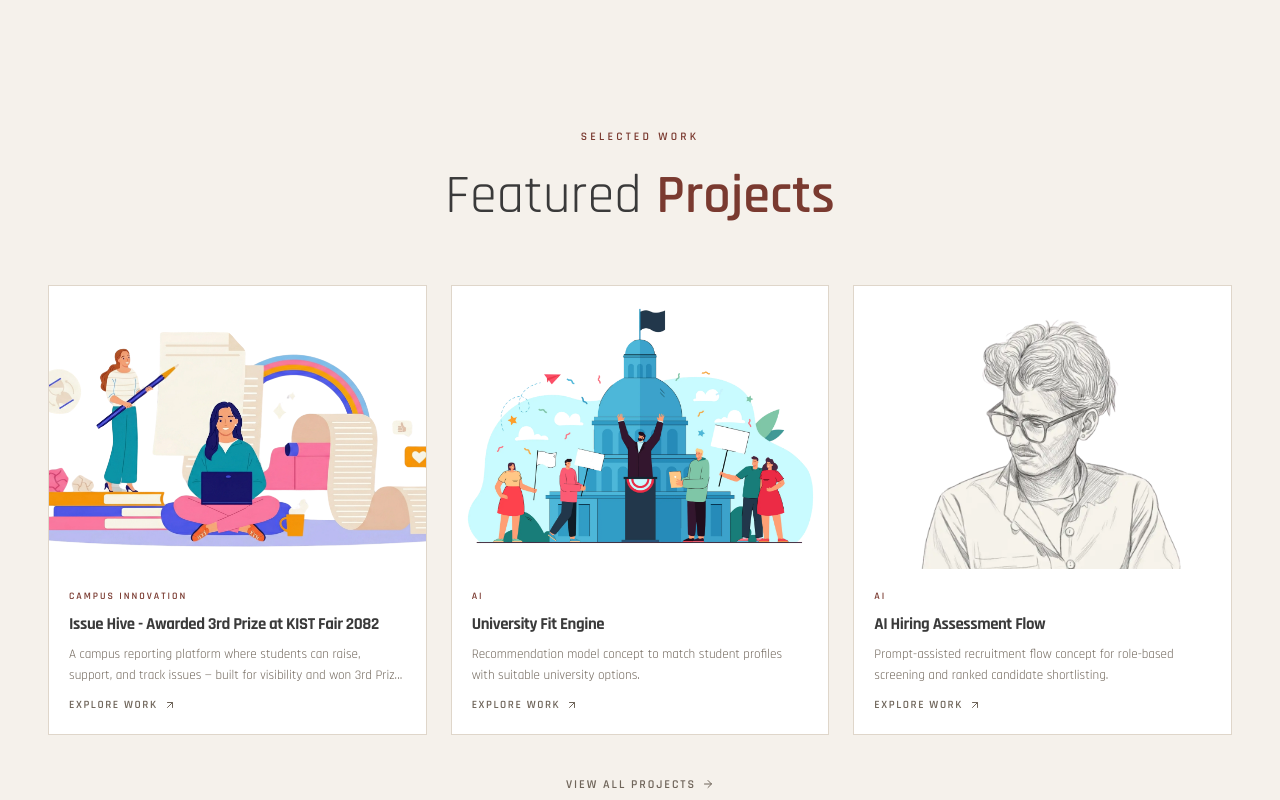
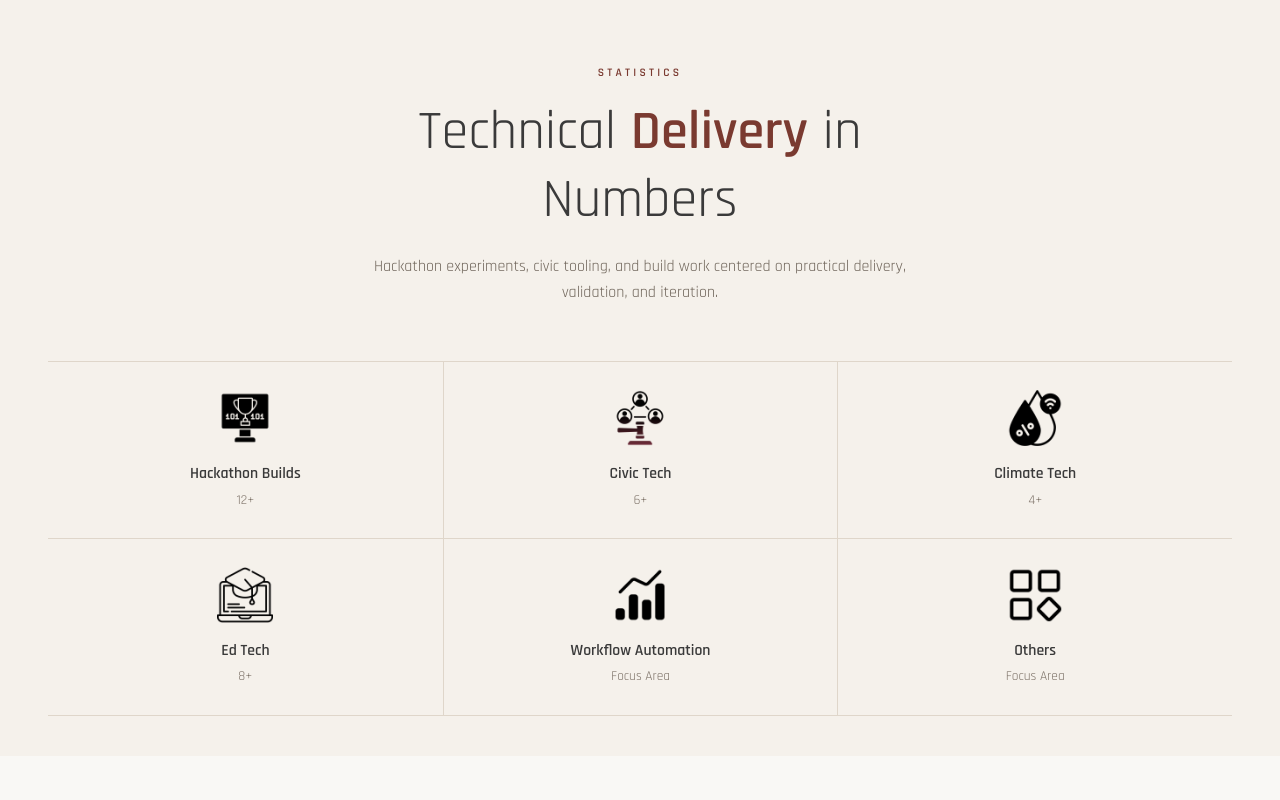
Before and after one commit to dhirendraxd/dhiren_website, a React (Vite) app: page /tech-projects in a window 1280 px wide. Shown: the part 800-1600 px from the top of the page. After the commit the page ends 1556 px from the top, so only its background shows below. Built offline with nearby package versions, Linux system fonts and the light colour scheme; the HTML template or start-up script is replaced by a standard one.

Commit message:
refactor: remove redundant "Selected Work" section from Service Showcase and clean up ProjectsPage

```diff
--- a/src/pages/SelectedProjects.tsx
+++ b/src/pages/SelectedProjects.tsx
@@ -140,10 +140,6 @@ const ProjectsPage = () => {
 				>
 					{/* Hero */}
 					<div className="mb-16">
-						<div className="flex items-center gap-3 mb-5">
-							<span className="h-px w-5 bg-[#7A3A30]" aria-hidden="true" />
-							<p className="text-[0.68rem] font-semibold uppercase tracking-[0.34em] text-[#7A3A30]">Selected Work</p>
-						</div>
 						<div className="flex flex-col gap-6 md:flex-row md:items-end md:justify-between">
 							<h1 className="font-rajdhani text-[clamp(2.8rem,5.5vw,5.5rem)] font-bold leading-[0.9] tracking-[-0.02em] text-[#3a3a3a] max-w-2xl">
 								Things I've<br />Made
--- a/src/pages/ServiceShowcase.tsx
+++ b/src/pages/ServiceShowcase.tsx
@@ -979,71 +979,6 @@ const ServiceShowcase = ({ forcedSlug }: ServiceShowcaseProps) => {
           </div>
         </section>
 
-        {relatedProjects.length > 0 && (
-          <section className="bg-[#f5f1eb] px-5 pb-8 pt-14 text-[#3a3a3a] sm:px-8 sm:pb-10 sm:pt-16 md:px-12">
-            <div className="mx-auto max-w-[74rem]">
-              <div className="mx-auto max-w-[38rem] text-center">
-                <p className="text-[0.72rem] font-semibold uppercase tracking-[0.28em] text-[#7A3A30]">Selected Work</p>
-                <h2 className="mt-4 font-rajdhani text-[2.25rem] font-normal leading-tight sm:text-[3rem] lg:text-[3.4rem]">
-                  Featured <span className="font-semibold text-[#7A3A30]">Projects</span>
-                </h2>
-              </div>
-
-              <div className="mt-12 grid grid-cols-1 gap-6 sm:grid-cols-3 lg:mt-14">
-                {relatedProjects.map((project, index) => (
-                  <Link
-                    key={project.slug}
-                    to={`/projects/${project.slug}`}
-                    className="group block overflow-hidden border border-[#dfd6ca] bg-white transition-colors duration-300 hover:border-[#7A3A30]/40"
-                  >
-                    <div className="relative overflow-hidden">
-                      {project.image ? (
-                        <img
-                          src={project.image}
-                          alt={`${project.title} preview`}
-                          loading="lazy"
-                          decoding="async"
-                          width={640}
-                          height={480}
-                          className="aspect-[4/3] w-full object-cover transition-transform duration-700 group-hover:scale-[1.04]"
-                        />
-                      ) : (
-                        <div className="flex aspect-[4/3] w-full items-end p-6 bg-[linear-gradient(135deg,#f0e8de_0%,#e0d0be_100%)]">
-                          <div className="text-lg font-bold leading-tight tracking-tight text-[#3a3a3a]">{project.title}</div>
-                        </div>
-                      )}
-                      <span className="absolute right-3 top-3 font-mono text-[0.55rem] tabular-nums text-white/50 select-none">
-                        {String(index + 1).padStart(2, "0")}
-                      </span>
-                    </div>
-                    <div className="p-5 flex flex-col gap-2">
-                      <p className="text-[0.62rem] font-semibold uppercase tracking-[0.2em] text-[#7A3A30]">{project.category}</p>
-                      <h3 className="font-rajdhani text-[1.05rem] font-bold tracking-tight text-[#3a3a3a] leading-snug transition-colors duration-200 group-hover:text-[#7A3A30]">
-                        {project.title}
-                      </h3>
-                      <p className="text-[0.82rem] leading-[1.6] text-[#6f655a] line-clamp-2">{project.summary}</p>
-                      <span className="mt-1 inline-flex items-center gap-1.5 text-[0.7rem] font-semibold uppercase tracking-[0.14em] text-[#6f655a] transition-colors group-hover:text-[#7A3A30]">
-                        Explore Work
-                        <ArrowUpRight size={12} className="transition-transform duration-200 group-hover:translate-x-0.5 group-hover:-translate-y-0.5" />
-                      </span>
-                    </div>
-                  </Link>
-                ))}
-              </div>
-
-              <div className="mt-10 flex justify-center">
-                <Link
-                  to="/projects"
-                  className="group inline-flex items-center gap-1.5 text-[0.75rem] font-semibold uppercase tracking-[0.16em] text-[#6f655a] transition-colors hover:text-[#7A3A30]"
-                >
-                  View All Projects
-                  <ArrowRight size={12} className="transition-transform duration-200 group-hover:translate-x-0.5" />
-                </Link>
-              </div>
-            </div>
-          </section>
-        )}
-
         <section className="bg-[#f5f1eb] px-5 pb-8 pt-0 text-[#3a3a3a] sm:px-8 sm:pb-10 sm:pt-0 md:px-12">
           <div className="mx-auto max-w-[74rem]">
             <div className="mx-auto max-w-[38rem] text-center">
```
